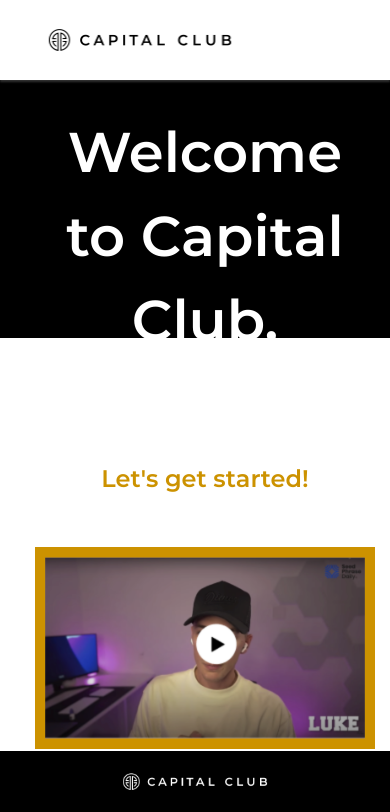
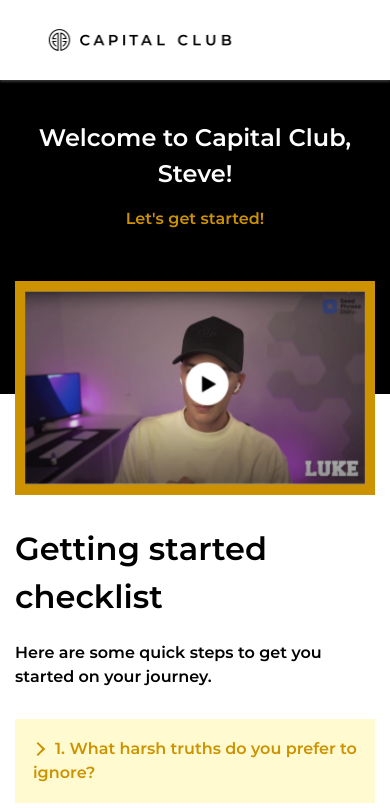
Before and after one commit to light-labs-io/capital-club-portal, a Next.js app: page / in a window 390 px wide. Shown: the top 812 px of the page. Built offline with nearby package versions, Linux system fonts and the light colour scheme.

Commit message:
mobile updates

```diff
--- a/components/footer/footer.tsx
+++ b/components/footer/footer.tsx
@@ -7,7 +7,7 @@
     const [year, setYear] = useState<string>(dayjs().format('YYYY'));
 
     return (
-        <footer className="fixed w-full bottom-0 flex justify-center items-center bg-black">
+        <footer className={`${styles['footer']} w-full bottom-0 flex justify-center items-center bg-black`}>
             <div
                 className={`flex flex-col gap-5 items-center ${styles.container}`}
             >
--- a/styles/Home.module.scss
+++ b/styles/Home.module.scss
@@ -1,7 +1,7 @@
 @import 'variables';
 
 .main {
-  background: linear-gradient(0deg, #fff 60%, #000 60%);
+  background: linear-gradient(0deg, #fff 250px, #000 100px);
   height: 100%;
   display: block;
 
@@ -42,11 +42,24 @@
       }
     }
   }
+}
 
-  @media (max-width: 640px) {
+@media (max-width: 640px) {
+  .main {
+    background: linear-gradient(0deg, #fff 450px, #000 100px);
+
     .content-container {
       padding-right: 15px;
-      padding-left: 35px;
+      padding-left: 15px;
+      padding-top: 90px;
+
+      h1 {
+        font-size: 1.5em;
+      }
+
+      h3 {
+        font-size: 1em;
+      }
     }
   }
 }
--- a/styles/footer.module.scss
+++ b/styles/footer.module.scss
@@ -1,4 +1,5 @@
-footer {
+.footer {
+  z-index: 4;
   .container {
     padding: 20px 0;
 
@@ -24,7 +25,7 @@
 }
 
 @media (max-width: 990px) {
-  footer {
+  .footer {
     .container {
       .logo {
         max-width: 150px;
--- a/styles/header.module.scss
+++ b/styles/header.module.scss
@@ -1,7 +1,7 @@
 .container {
   height: 80px;
   background: #fff;
-  z-index: 2;
+  z-index: 4;
   box-shadow: 0 2px 2px 0 rgba(255, 255, 255, .2);
 
   > div {
```
